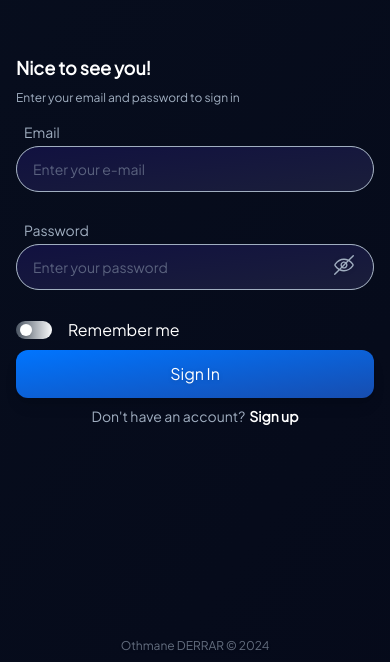
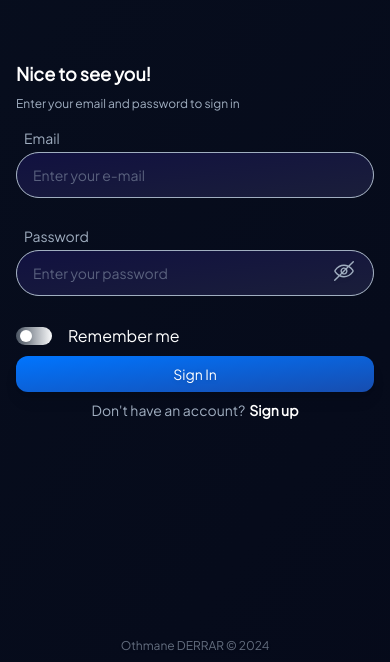
Before and after one commit to OthDr/dot-dashboard, a React (Create React App) app: page /sign-in in a window 390 px wide. Shown: the part 182-844 px from the top of the page. Built offline with nearby package versions, Linux system fonts and the light colour scheme.

Commit message:
auth simulation

```diff
--- a/src/components/buttons/PrimaryButton.tsx
+++ b/src/components/buttons/PrimaryButton.tsx
@@ -14,7 +14,7 @@ const PrimaryButton: React.FC<Props> = ({ loading, handleClick }) => {
     return (
         <button
             disabled={loading}
-            className="bg-gradient-to-tl from-[#174DAF] to-primaryBlue px-4 md:px-6 py-3 w-full flex flex-col items-center justify-center rounded-xl text-white hover:rounded-lg hover:brightness-110 shadow-lg duration-100"
+            className="bg-gradient-to-tl disabled:opacity-60 from-[#174DAF] to-primaryBlue px-4 md:px-6 py-2 md:py-3 w-full flex flex-col items-center justify-center rounded-xl text-sm md:text-base text-white hover:rounded-lg hover:brightness-110 shadow-lg duration-100"
             onClick={handleClick}
         >
             {loading
--- a/src/scenes/auth/SignIn.tsx
+++ b/src/scenes/auth/SignIn.tsx
@@ -6,7 +6,7 @@ import bg from "../../assets/bg/signInBg.png";
 import { useTranslation } from 'react-i18next';
 import SwitchButton from '../../components/buttons/SwitchButton';
 import PrimaryButton from '../../components/buttons/PrimaryButton';
-import { Link } from 'react-router-dom';
+import { Link, useNavigate } from 'react-router-dom';
 import DothBottomLabel from '../../components/include/DothBottomLabel';
 import { signInValidation } from '../../utils/formValidation/signInValidation';
 
@@ -14,7 +14,10 @@ const SignIn: React.FC = () => {
 
     const { t } = useTranslation();
 
+    const navigate = useNavigate();
+
     const [isRemeberMe, setIsRemeberMe] = useState<boolean>(false);
+    const [isLoading, setIsLoading] = useState<boolean>(false);
 
     const handleRemeberMe = (event: any) => {
         event.preventDefault();
@@ -40,6 +43,14 @@ const SignIn: React.FC = () => {
         }
     });
 
+    const handleAuthClick = () => {
+        setIsLoading(true);
+        setTimeout(() => {
+            setIsLoading(false);
+            navigate('/dashboard');
+        }, 1000);
+    };
+
     return (
         <div className='max-w-[1920px] mx-auto flex h-screen'>
 
@@ -53,7 +64,7 @@ const SignIn: React.FC = () => {
 
             <div className="relative w-full p-4 lg:p-0 lg:w-1/2 flex flex-col items-center justify-center auth-bg">
                 <form
-                    className='w-full md:w-[400px] space-y-2 md:space-y-6 animate-slowfade2'
+                    className='w-full sm:w-[400px] space-y-2 sm:space-y-6 animate-slowfade2'
                     onSubmit={formik.handleSubmit}
                 >
                     <div className="block space-y-2 lg:space-y-3 pb-2 lg:pb-4">
@@ -84,8 +95,8 @@ const SignIn: React.FC = () => {
                     />
 
                     <PrimaryButton
-                        handleClick={() => null}
-                        loading={false}
+                        handleClick={handleAuthClick}
+                        loading={isLoading}
                     />
 
                     <div className="w-fit mx-auto flex gap-x-1 text-sm lg:text-base text-baseGray">
--- a/src/scenes/auth/SignUp.tsx
+++ b/src/scenes/auth/SignUp.tsx
@@ -6,7 +6,7 @@ import bg from "../../assets/bg/signInBg.png";
 import { useTranslation } from 'react-i18next';
 import SwitchButton from '../../components/buttons/SwitchButton';
 import PrimaryButton from '../../components/buttons/PrimaryButton';
-import { Link } from 'react-router-dom';
+import { Link, useNavigate } from 'react-router-dom';
 import DothBottomLabel from '../../components/include/DothBottomLabel';
 import { signUpValidation } from '../../utils/formValidation/signUpValidation';
 
@@ -14,7 +14,10 @@ const SignUp: React.FC = () => {
 
     const { t } = useTranslation();
 
+    const navigate = useNavigate();
+
     const [isRemeberMe, setIsRemeberMe] = useState<boolean>(false);
+    const [isLoading, setIsLoading] = useState<boolean>(false);
 
     const handleRemeberMe = (event: any) => {
         event.preventDefault();
@@ -39,6 +42,14 @@ const SignUp: React.FC = () => {
             // }
         }
     });
+
+    const handleAuthClick = () => {
+        setIsLoading(true);
+        setTimeout(() => {
+            setIsLoading(false);
+            navigate('/dashboard');
+        }, 1000);
+    };
 
     return (
         <div className='max-w-[1920px] mx-auto flex h-screen'>
@@ -91,8 +102,8 @@ const SignUp: React.FC = () => {
                     />
 
                     <PrimaryButton
-                        handleClick={() => null}
-                        loading={false}
+                        handleClick={handleAuthClick}
+                        loading={isLoading}
                     />
 
                     <div className="w-fit mx-auto flex gap-x-1 text-sm lg:text-base text-baseGray">
```
